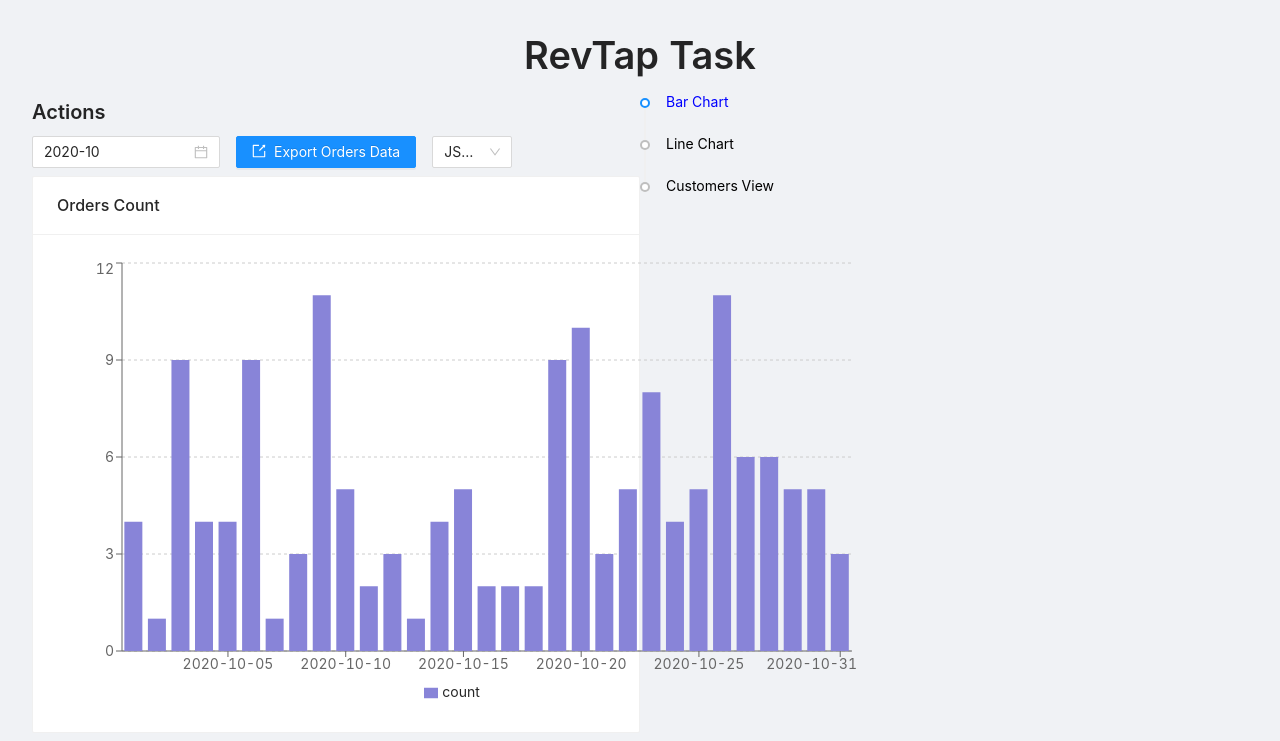
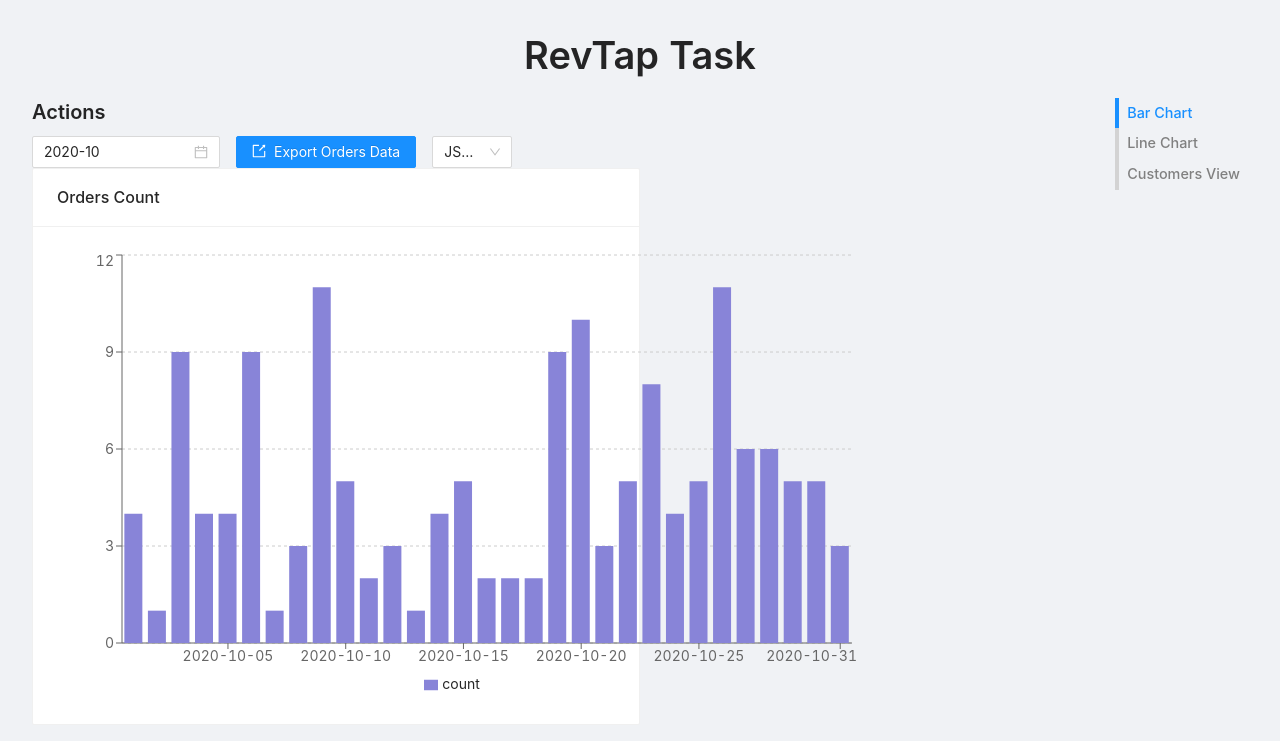
Before and after one commit to 13point5/revtap-frontend-task, a React (Create React App) app: page / in a window 1280 px wide. Shown: the top 741 px of the page. Built offline with nearby package versions, Linux system fonts and the light colour scheme.

Commit message:
add custom section nav component using compund component pattern

```diff
--- a/package.json
+++ b/package.json
@@ -8,6 +8,7 @@
     "@testing-library/react": "^11.1.0",
     "@testing-library/user-event": "^12.1.10",
     "antd": "^4.7.2",
+    "classnames": "^2.2.6",
     "dotenv": "^8.2.0",
     "lodash": "^4.17.20",
     "moment": "^2.29.1",
--- a/src/App.jsx
+++ b/src/App.jsx
@@ -1,11 +1,12 @@
 /* eslint-disable */
 import React, { useEffect, useRef, useState } from "react";
-import { Layout, Timeline, Typography } from "antd";
+import { Card, Col, Layout, Row, Timeline, Typography } from "antd";
 
 import { CustomersView, ChartsContainer } from "./components";
 
 import rawData from "./fixtures/data2.json";
 import DataContext from "./contexts/DataContext";
+import SectionNav from "./components/SectionNav/SectionNav";
 
 const items = [
   {
@@ -83,55 +84,45 @@ function App() {
       </Typography.Title>
 
       <DataContext.Provider value={{ rawData }}>
-        <div style={{ display: "flex" }}>
         <div
           style={{
-              width: "50%",
             display: "flex",
-              flexDirection: "column",
-              gap: "0.5rem",
+            justifyContent: "space-between",
           }}
         >
+          <Row style={{ width: "50%" }}>
+            <Col span={24}>
               <ChartsContainer
                 barChartRef={itemRefs.current["bar-chart"].ref}
                 lineChartRef={itemRefs.current["line-chart"].ref}
               />
+            </Col>
 
-            <div>
+            <Col span={24}>
               <CustomersView ref={itemRefs.current["customers-view"].ref} />
-            </div>
-          </div>
+            </Col>
+          </Row>
 
-          <div
-            style={{
-              width: "50%",
-              top: 0,
-              right: 0,
-              position: "sticky",
-            }}
-          >
-            <Timeline style={{ top: 0, right: 0, position: "sticky" }}>
+          <SectionNav>
             {items.map((item) => {
               const isActiveItem = item.id === activeItem.id;
               const color = isActiveItem ? "blue" : "black";
 
               return (
-                  <Timeline.Item
-                    color={isActiveItem ? "blue" : "gray"}
+                <SectionNav.Item
+                  active={isActiveItem}
                   onClick={() => {
                     itemRefs.current[item.id].ref.current.scrollIntoView({
                       behavior: "smooth",
                       block: "center",
                     });
                   }}
-                    style={{ color, cursor: "pointer" }}
                 >
                   {item.label}
-                  </Timeline.Item>
+                </SectionNav.Item>
               );
             })}
-            </Timeline>
-          </div>
+          </SectionNav>
         </div>
       </DataContext.Provider>
     </Layout>
--- /dev/null
+++ b/src/components/SectionNav/SectionNav.jsx
@@ -0,0 +1,39 @@
+import React from "react";
+import clsx from "classnames";
+import PropTypes from "prop-types";
+import classes from "./styles.module.css";
+import childrenPropTypes from "../../propTypes/children";
+
+function SectionNav({ children, ...restProps }) {
+  return (
+    <div className={classes.container} {...restProps}>
+      {children}
+    </div>
+  );
+}
+
+SectionNav.Item = ({ active, children, ...restProps }) => {
+  return (
+    <span
+      className={clsx(classes.item, active && classes.itemActive)}
+      {...restProps}
+    >
+      {children}
+    </span>
+  );
+};
+
+SectionNav.Item.defaultProps = {
+  active: false,
+};
+
+SectionNav.Item.propTypes = {
+  active: PropTypes.bool,
+  children: childrenPropTypes.isRequired,
+};
+
+SectionNav.propTypes = {
+  children: childrenPropTypes.isRequired,
+};
+
+export default SectionNav;
--- /dev/null
+++ b/src/components/SectionNav/index.js
@@ -0,0 +1 @@
+export { default as SectionNav } from "./SectionNav";
--- /dev/null
+++ b/src/components/SectionNav/styles.module.css
@@ -0,0 +1,24 @@
+.container {
+  height: fit-content;
+  top: 2rem;
+  position: sticky;
+
+  display: flex;
+  flex-direction: column;
+}
+
+.item {
+  cursor: pointer;
+  color: grey;
+
+  font-size: 0.9rem;
+  font-weight: 500;
+
+  border-left: 4px solid #d3d3d3;
+  padding: 0.25rem 0.5rem;
+}
+
+.itemActive {
+  color: #1890ff;
+  border-color: #1890ff;
+}
--- /dev/null
+++ b/src/propTypes/children.js
@@ -0,0 +1,8 @@
+import Proptypes from "prop-types";
+
+const childrenPropTypes = Proptypes.oneOfType([
+  Proptypes.arrayOf(Proptypes.node),
+  Proptypes.node,
+]);
+
+export default childrenPropTypes;
```
Also changed, not shown: .eslintrc.json. Lines whose indentation alone changed are shown as unchanged.
